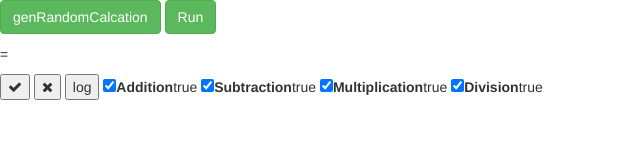
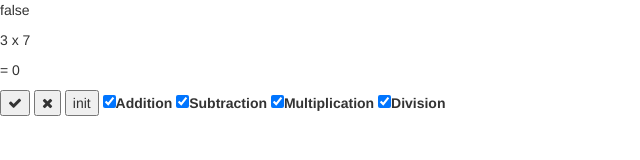
Before and after one commit to Sonvn/FreakingMathClone, a website: page public/index.html in a window 1280 px wide. Both pictures are taken after a click on the button 15 px from the left and 87 px from the top of the page. Shown: the whole page, without its empty margins (0-640 px from the left). Drawn offline with nearby package versions, Linux system fonts and the light colour scheme; some packages are replaced by stand-ins of ours.

Commit message:
no message

```diff
--- a/public/angular/app.js
+++ b/public/angular/app.js
@@ -92,10 +92,30 @@
                 }
                 return _array;
             };
+            var parseOperators = function () {
+                var operators = [];
+                var alias = {
+                    add: '+',
+                    sub: '-',
+                    multi: 'x',
+                    divis: ':'
+                };
+                angular.forEach($scope.operators, function (value, key) {
+                    value ? operators.push(alias[key]) : '';
+                });
+                return operators;
+            };
+
+            var checkAnswer = function (answer, result, callback) {
+                var mess = answer == result ? true : false;
+                callback(mess);
+            };
 
             var interval;
             var isGameRunning = false;
             var limitRangeNumber = 20;
+            $scope.score = 0;
+            $scope.bestScore = 0;
             var numbers = createNumberArray(limitRangeNumber);
 
             $scope.view = {};
@@ -109,25 +129,45 @@
                 divis: true
             };
 
-            $scope.genRandomCalcation = function () {
-                $scope.view.calculation = Random.Calculation(numbers, $scope.operators);
+            $scope.$watch('operators', function (operators) {
+                var operators = parseOperators();
+                if (operators.length > 0) {
+                    $scope.genRandomCalculation(numbers, operators);
+                }
+            }, true);
+
+            $scope.genRandomCalculation = function (numbers, operators) {
+                $scope.view.calculation = Random.Calculation(numbers, operators);
             };
 
-            $scope.run = function () {
-                var operators = [];
+            $scope.init = function () {
+                $scope.score = 0;
+                isGameRunning = false;
+                $scope.operators = {
+                    add: true,
+                    sub: true,
+                    multi: true,
+                    divis: true
+                };
+            };
 
-                var alias = {
-                    add: '+',
-                    sub: '-',
-                    multi: 'x',
-                    divis: ':'
-                };
+            $scope.run = function (answer) {
 
-                angular.forEach($scope.operators, function (value, key) {
-                    value ? operators.push(alias[key]) : '';
+                checkAnswer(answer, $scope.view.calculation.show, function (result) {
+                    $('#resultText').html(result?'true':'false');
+                    console.log(result);
                 });
 
-                console.log(operators);
+                var operators = parseOperators();
+                if (operators.length > 0) {
+                    $scope.genRandomCalculation(numbers, operators);
+                }
+
+                //$scope.$applyAsync(function () {
+                //    var color = Random.BackgroundColor();
+                //    $('body').css('background-color', color);
+                //});
+
                 //if (!isGameRunning) {
                 //    isGameRunning = true;
                 //    interval = setInterval(function () {
@@ -149,7 +189,7 @@
                     calculation: "="
                 },
                 template: '<p>{{view.a}} {{view.operator}} {{view.b}}</p>'
-                            + '<p>= {{view.result}}</p>',
+                + '<p>= {{view.result}}</p>',
                 link: function ($scope, elem, attrs) {
                     $scope.view = {};
                     $scope.$watch('calculation', function (calculation) {
@@ -161,8 +201,38 @@
                 }
             }
         })
+        .directive('ngLeft', function () {
+            return {
+                restrict: 'A',
+                link: function ($scope, elem, attrs) {
+                    jQuery(document).on('keydown', function(event){
+                        if(event.keyCode === 37) {
+                            $scope.$apply(function (){
+                                $scope.$eval(attrs.ngLeft);
+                            });
 
+                            event.preventDefault();
+                        }
+                    });
+                }
+            }
+        })
+        .directive('ngRight', function () {
+            return {
+                restrict: 'A',
+                link: function ($scope, elem, attrs) {
+                    jQuery(document).on('keydown', function(event){
+                        if(event.keyCode === 39) {
+                            $scope.$apply(function (){
+                                $scope.$eval(attrs.ngRight);
+                            });
+
+                            event.preventDefault();
+                        }
+                    });
+                }
+            }
+        })
     ;
 
-})
-();
+})();
--- a/public/index.html
+++ b/public/index.html
@@ -14,20 +14,19 @@
     <script src="./angular/app.js"></script>
 </head>
 <body>
-<div>
+<div submit-answer>
     <div>
-        <!--math:{{fomula}}-->
+        <p id="resultText"></p>
+        {{which}}
     </div>
-    <a class="btn btn-success" ng-click="genRandomCalcation()">genRandomCalcation</a>
-    <a class="btn btn-success" ng-click="run()">Run</a>
     <formular calculation="view.calculation"></formular>
-    <button><i class="fa fa-check"></i></button>
-    <button><i class="fa fa-times"></i></button>
-    <button ng-click="_log()">log</button>
-    <input id="Addition" type="checkbox" ng-model="operators.add"/><label for="Addition">Addition</label>{{operators.add}}
-    <input id="Subtraction" type="checkbox" ng-model="operators.sub"/><label for="Subtraction">Subtraction</label>{{operators.sub}}
-    <input id="Multiplication" type="checkbox" ng-model="operators.multi"/><label for="Multiplication">Multiplication</label>{{operators.multi}}
-    <input id="Division" type="checkbox" ng-model="operators.divis"/><label for="Division">Division</label>{{operators.divis}}
+    <button ng-click="run(true)" ng-left="run(true)"><i class="fa fa-check"></i></button>
+    <button ng-click="run(false)" ng-right="run(false)"><i class="fa fa-times"></i></button>
+    <button ng-click="init()">init</button>
+    <input id="Addition" type="checkbox" ng-model="operators.add"/><label for="Addition">Addition</label>
+    <input id="Subtraction" type="checkbox" ng-model="operators.sub"/><label for="Subtraction">Subtraction</label>
+    <input id="Multiplication" type="checkbox" ng-model="operators.multi"/><label for="Multiplication">Multiplication</label>
+    <input id="Division" type="checkbox" ng-model="operators.divis"/><label for="Division">Division</label>
 </div>
 </body>
 </html>
```
Also changed, not shown: 1 other file.
